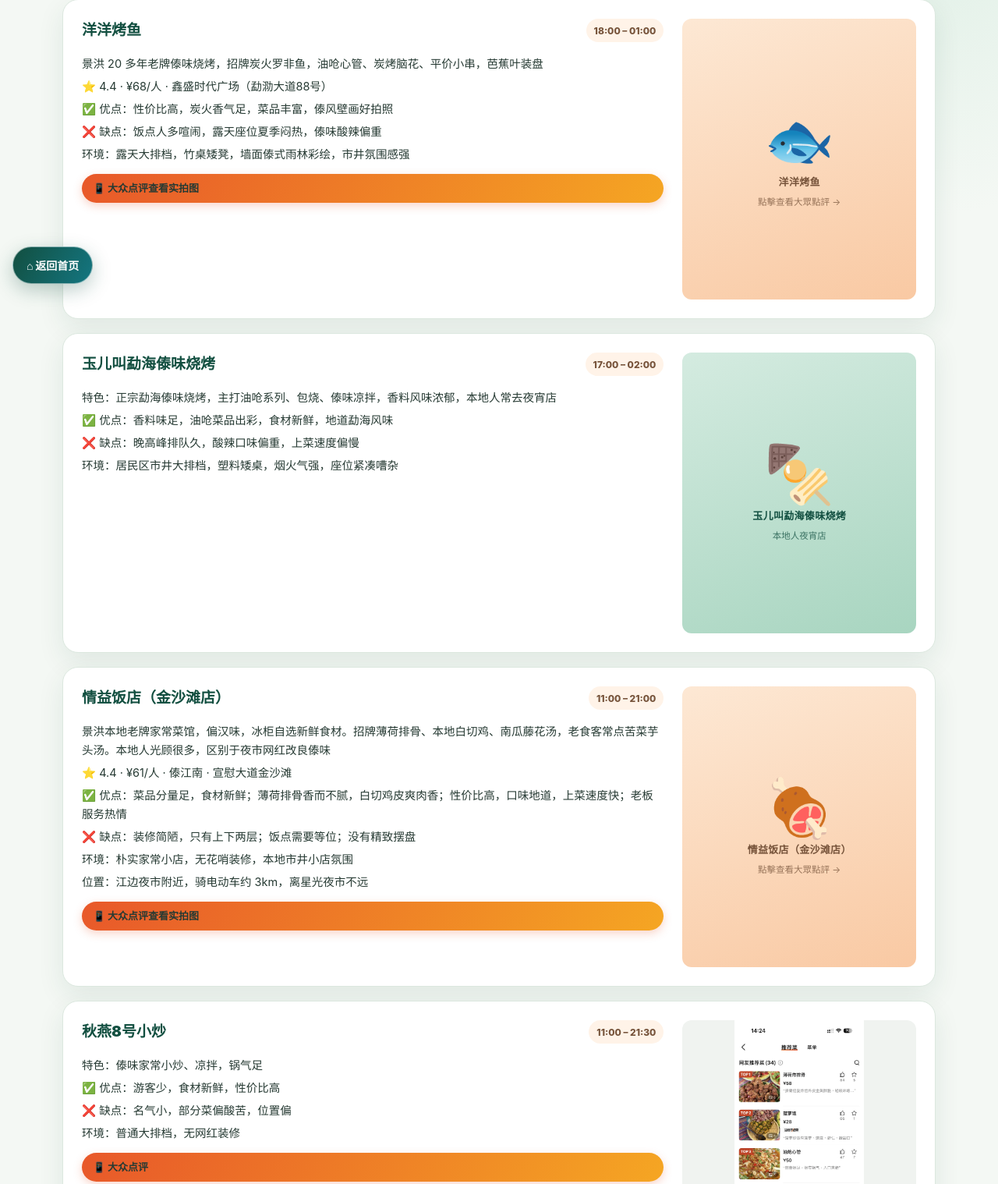
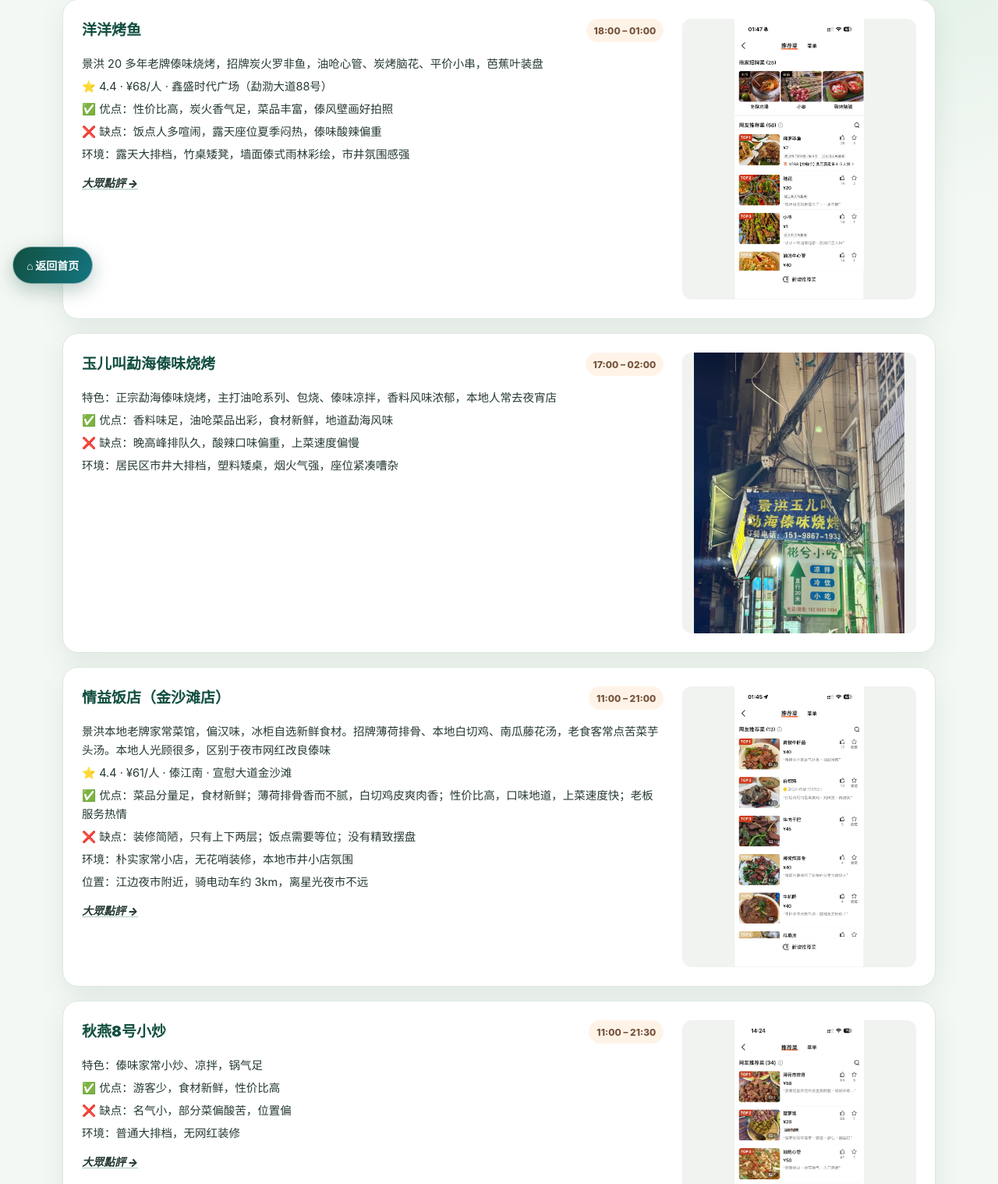
Before and after one commit to Kiwis017/JK2610, a plain HTML site: page trip-files/10-13-dinner.html in a window 1280 px wide. Shown: the part 418-1936 px from the top of the page at 78% size. Drawn offline with Linux system fonts and the light colour scheme.

Commit message:
晚餐页三家店铺换实拍图；大众点评链接改为加粗斜体简洁样式

```diff
--- a/trip-files/10-13-dinner.html
+++ b/trip-files/10-13-dinner.html
@@ -112,14 +112,13 @@
     .photo-placeholder.ph-purple { background: linear-gradient(160deg, #e8dff0, #c9b8dd); color: #4a3560; }
     .photo-placeholder.ph-night { background: linear-gradient(160deg, #2d3561, #1a1f3a); color: #f0e6c8; }
 
-    /* 大众点评显眼按钮 */
+    /* 大众点评链接：加粗斜体，简洁不抢眼 */
     .dp-btn {
-      display: inline-flex; align-items: center; gap: 6px; margin-top: 8px;
-      padding: 8px 14px; border-radius: 999px; font-size: 13px; font-weight: 800;
-      color: #fff; background: linear-gradient(120deg, #e8582a, #f5a623);
-      text-decoration: none; box-shadow: 0 4px 12px rgba(232,88,42,.25);
+      display: inline-block; margin-top: 8px;
+      font-size: 14px; font-weight: 900; font-style: italic;
+      color: #c0392b; text-decoration: underline; text-underline-offset: 3px;
     }
-    .dp-btn:hover { filter: brightness(1.08); }
+    .dp-btn:hover { color: #e74c3c; }
 
     .note {
       margin: 18px 0 34px; padding: 14px 17px; border-left: 4px solid var(--orange);
@@ -201,13 +200,9 @@
           <p>✅ 优点：性价比高，炭火香气足，菜品丰富，傣风壁画好拍照</p>
           <p>❌ 缺点：饭点人多喧闹，露天座位夏季闷热，傣味酸辣偏重</p>
           <p>环境：露天大排档，竹桌矮凳，墙面傣式雨林彩绘，市井氛围感强</p>
-          <a class="dp-btn" href="https://m.dianping.com/shopinfo/G2W2GO9UCcpPy246?msource=Appshare2021&utm_source=shop_share&shoptype=10&shopcategoryid=4473&cityid=1908&isoversea=0" target="_blank" rel="noopener noreferrer">📱 大众点评查看实拍图</a>
+          <a class="dp-btn" href="https://m.dianping.com/shopinfo/G2W2GO9UCcpPy246?msource=Appshare2021&utm_source=shop_share&shoptype=10&shopcategoryid=4473&cityid=1908&isoversea=0" target="_blank" rel="noopener noreferrer">大眾點評 →</a>
         </div>
-        <a class="photo-placeholder" href="https://m.dianping.com/shopinfo/G2W2GO9UCcpPy246?msource=Appshare2021&utm_source=shop_share&shoptype=10&shopcategoryid=4473&cityid=1908&isoversea=0" target="_blank" rel="noopener noreferrer">
-          <span class="ph-emoji">🐟</span>
-          <span class="ph-label">洋洋烤鱼</span>
-          <span class="ph-sub">點擊查看大眾點評 →</span>
-        </a>
+        <a class="photo-link" href="./pic/banner_food/洋洋烤鱼.webp" target="_blank" rel="noopener"><img src="./pic/banner_food/洋洋烤鱼.webp" width="1000" height="2174" loading="lazy" alt="洋洋烤鱼推荐菜照片，点击查看原图"></a>
       </article>
 
       <!-- 玉儿叫勐海傣味烧烤 -->
@@ -222,11 +217,7 @@
           <p>❌ 缺点：晚高峰排队久，酸辣口味偏重，上菜速度偏慢</p>
           <p>环境：居民区市井大排档，塑料矮桌，烟火气强，座位紧凑嘈杂</p>
         </div>
-        <div class="photo-placeholder ph-green">
-          <span class="ph-emoji">🍢</span>
-          <span class="ph-label">玉儿叫勐海傣味烧烤</span>
-          <span class="ph-sub">本地人夜宵店</span>
-        </div>
+        <a class="photo-link" href="./pic/banner_food/玉儿叫勐海傣味烧烤.webp" target="_blank" rel="noopener"><img src="./pic/banner_food/玉儿叫勐海傣味烧烤.webp" width="1000" height="2174" loading="lazy" alt="玉儿叫勐海傣味烧烤推荐菜照片，点击查看原图"></a>
       </article>
 
       <!-- 情益饭店 -->
@@ -242,13 +233,9 @@
           <p>❌ 缺点：装修简陋，只有上下两层；饭点需要等位；没有精致摆盘</p>
           <p>环境：朴实家常小店，无花哨装修，本地市井小店氛围</p>
           <p>位置：江边夜市附近，骑电动车约 3km，离星光夜市不远</p>
-          <a class="dp-btn" href="https://m.dianping.com/shopinfo/lakvqun3NQaeOeTG?msource=Appshare2021&utm_source=shop_share&shoptype=10&shopcategoryid=248&cityid=1908&isoversea=0" target="_blank" rel="noopener noreferrer">📱 大众点评查看实拍图</a>
+          <a class="dp-btn" href="https://m.dianping.com/shopinfo/lakvqun3NQaeOeTG?msource=Appshare2021&utm_source=shop_share&shoptype=10&shopcategoryid=248&cityid=1908&isoversea=0" target="_blank" rel="noopener noreferrer">大眾點評 →</a>
         </div>
-        <a class="photo-placeholder" href="https://m.dianping.com/shopinfo/lakvqun3NQaeOeTG?msource=Appshare2021&utm_source=shop_share&shoptype=10&shopcategoryid=248&cityid=1908&isoversea=0" target="_blank" rel="noopener noreferrer">
-          <span class="ph-emoji">🍖</span>
-          <span class="ph-label">情益饭店（金沙滩店）</span>
-          <span class="ph-sub">點擊查看大眾點評 →</span>
-        </a>
+        <a class="photo-link" href="./pic/banner_food/情益饭店.webp" target="_blank" rel="noopener"><img src="./pic/banner_food/情益饭店.webp" width="1000" height="2174" loading="lazy" alt="情益饭店推荐菜照片，点击查看原图"></a>
       </article>
 
       <!-- 秋燕8号小炒（从午餐加入） -->
@@ -262,7 +249,7 @@
           <p>✅ 优点：游客少，食材新鲜，性价比高</p>
           <p>❌ 缺点：名气小，部分菜偏酸苦，位置偏</p>
           <p>环境：普通大排档，无网红装修</p>
-          <a class="dp-btn" href="https://m.dianping.com/shopinfo/H3VZJBcA8kxVCYZc?msource=Appshare2021&utm_source=shop_share&shoptype=10&shopcategoryid=1783&cityid=1908&isoversea=0" target="_blank" rel="noopener noreferrer">📱 大众点评</a>
+          <a class="dp-btn" href="https://m.dianping.com/shopinfo/H3VZJBcA8kxVCYZc?msource=Appshare2021&utm_source=shop_share&shoptype=10&shopcategoryid=1783&cityid=1908&isoversea=0" target="_blank" rel="noopener noreferrer">大眾點評 →</a>
         </div>
         <a class="photo-link" href="./pic/banner_food/秋燕8号小炒.webp" target="_blank" rel="noopener"><img src="./pic/banner_food/秋燕8号小炒.webp" width="1000" height="2174" loading="lazy" alt="秋燕8号小炒推荐菜照片，点击查看原图"></a>
       </article>
@@ -278,7 +265,7 @@
           <p>✅ 优点：本地人食堂，分量大，性价比高，锅气强</p>
           <p>❌ 缺点：环境老旧，服务佛系，菜品重油重辣</p>
           <p>环境：临街苍蝇馆，室内 + 露天外摆</p>
-          <a class="dp-btn" href="https://m.dianping.com/shopinfo/l6gQLKp344yP59Um?msource=Appshare2021&utm_source=shop_share&shoptype=10&shopcategoryid=25474&cityid=1908&isoversea=0" target="_blank" rel="noopener noreferrer">📱 大众点评</a>
+          <a class="dp-btn" href="https://m.dianping.com/shopinfo/l6gQLKp344yP59Um?msource=Appshare2021&utm_source=shop_share&shoptype=10&shopcategoryid=25474&cityid=1908&isoversea=0" target="_blank" rel="noopener noreferrer">大眾點評 →</a>
         </div>
         <a class="photo-link" href="./pic/banner_food/铜矿小吃店.webp" target="_blank" rel="noopener"><img src="./pic/banner_food/铜矿小吃店.webp" width="1000" height="2174" loading="lazy" alt="铜矿小吃店推荐菜照片，点击查看原图"></a>
       </article>
```
Also changed, not shown: trip-files/pic/banner_thing/新华书店文创店.png (added), trip-files/pic/banner_thing/赶摆客集市.png (added), 2 other files.
